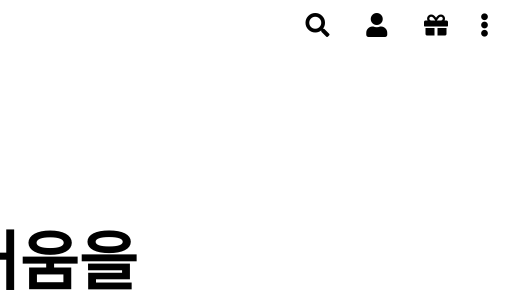
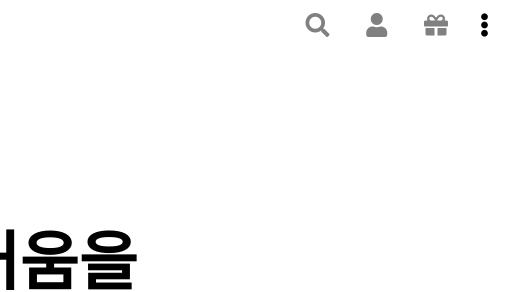
Before and after one commit to treestae/nalssine, a website: page index.html in a window 1280 px wide. Shown: the top 292 px of the page, 775-1280 px from the left. Drawn offline with nearby package versions, Linux system fonts and the light colour scheme.

Commit message:
* 미사용 버튼 회색으로 변경 * 주석 추가

```diff
--- a/home.js
+++ b/home.js
@@ -3,7 +3,7 @@ const express = require('express')
 const app = express()
 const port = 8080
 
-// 네이버 스마트스토어 인증번호
+// 네이버 스마트스토어 인증번호 저장용
 let smartstore = "000000"
 
 app.use(express.static(__dirname + '/'));
@@ -12,14 +12,17 @@ app.get('/', (req, res) => {
   res.sendFile(__dirname + '/index.html');
 });
 
+// 판수 계산기
 app.get('/ncube/calc', (req, res) => {
   res.sendFile(__dirname + '/ncube/calc/index.html');
 });
 
+// 스마트스토어 인증번호 출력
 app.get('/naver', (req, res) => {
   res.send(smartstore);
 });
 
+// 스마트스토어 인증번호 입력
 app.get('/naver/:num', (req, res) => {
   smartstore = req.params.num
   res.status(200).end()
--- a/index.html
+++ b/index.html
@@ -28,9 +28,9 @@
       </div>
 
       <div class="w3-right">
-        <a href="#" class="w3-bar-item w3-button w3-xlarge"><i class="fa fa-search"></i></a>
-        <a href="#" class="w3-bar-item w3-button w3-xlarge"><i class="fas fa-user"></i></a>
-        <a href="#" class="w3-bar-item w3-button w3-xlarge"><i class="fas fa-gift"></i></a>
+        <a href="#" class="w3-bar-item w3-button w3-xlarge"><i class="fa fa-search" style="color: grey;"></i></a>
+        <a href="#" class="w3-bar-item w3-button w3-xlarge"><i class="fas fa-user" style="color: grey;"></i></a>
+        <a href="#" class="w3-bar-item w3-button w3-xlarge"><i class="fas fa-gift" style="color: grey;"></i></a>
         <button class="w3-button w3-xlarge w3-right" onclick="w3_open()"><i class="fas fa-ellipsis-v"></i></button>
 
         <div class="w3-sidebar w3-bar-block w3-card w3-animate-right w3-right f-notosans" id="mySidebar">
```
